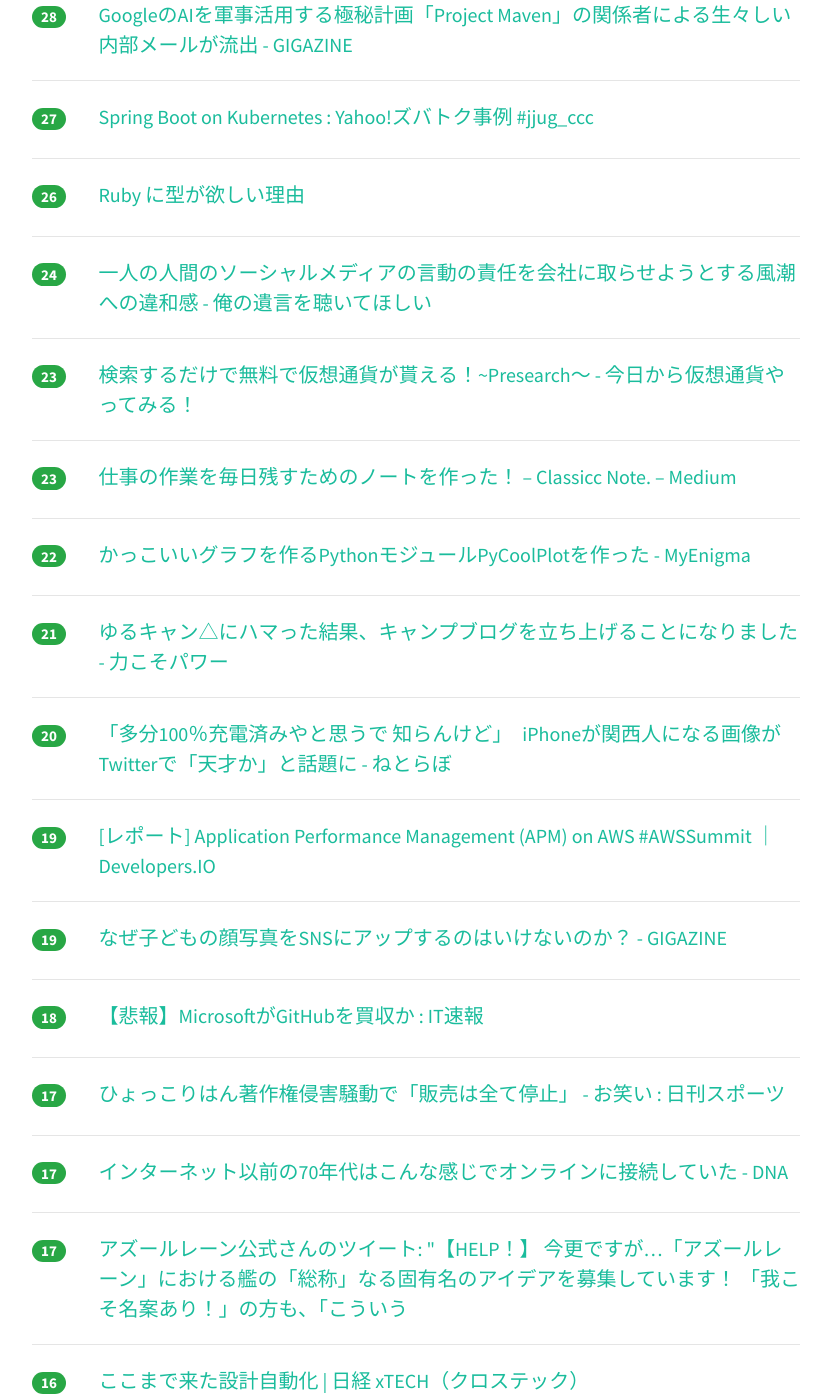
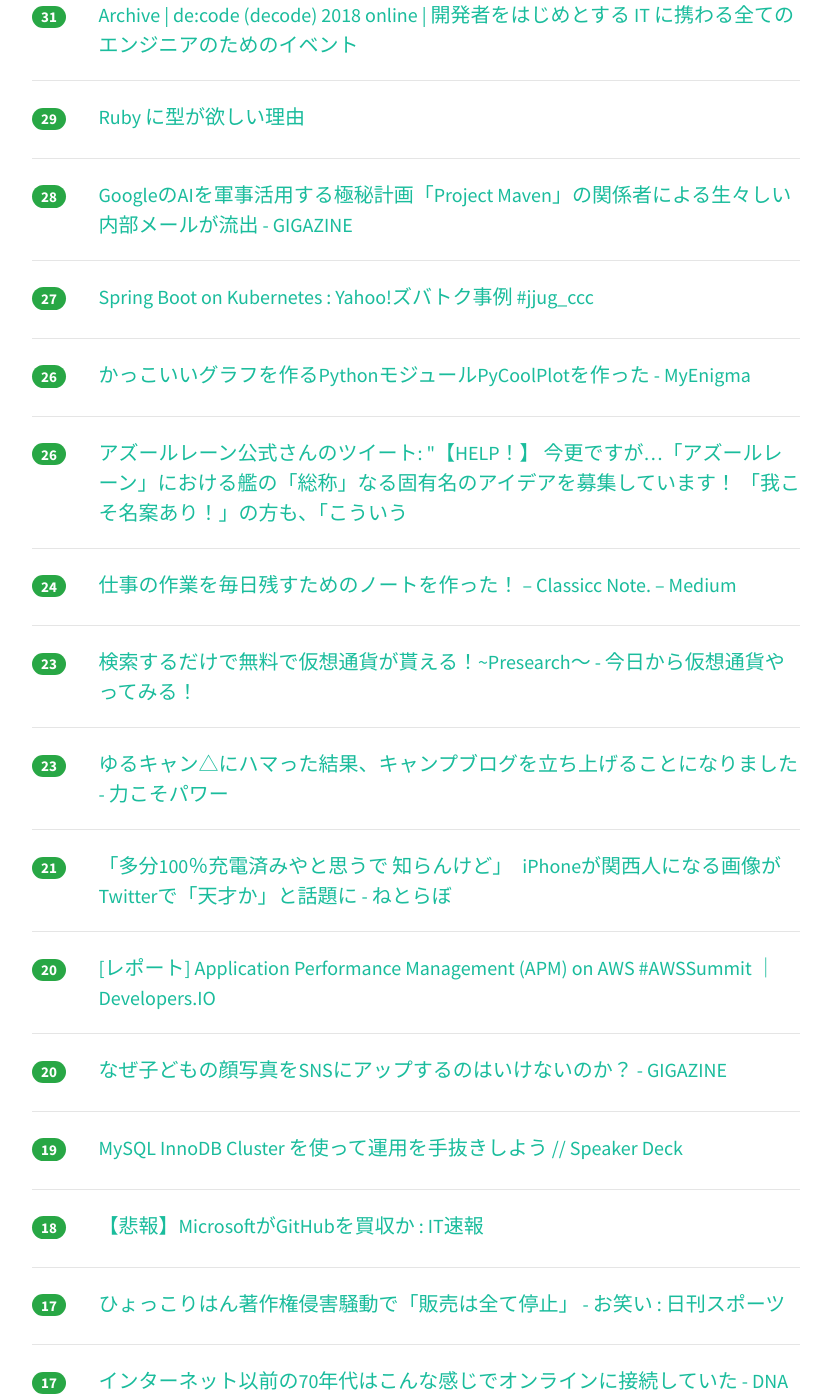
Before and after one commit to yatta47/hatena-matome-site, a Jekyll site: the page built from _posts/2018-06-03-hatena.md, in a window 1280 px wide and 1400 px high, scrolled down 1665 px. Shown: the whole window, without its empty margins (224-1055 px from the left). Built offline with Jekyll 4.4.1, drawn with Linux system fonts in a browser that asks for light colours; nearby versions of some CDN libraries; part of the change alters nothing that is shown; some of the changed text lies outside the part shown.

Commit message:
Updated 2018-06-03

```diff
--- a/_posts/2018-06-03-hatena.md
+++ b/_posts/2018-06-03-hatena.md
@@ -1,23 +1,23 @@
 ---
 layout: post
 title:  "2018-06-03 はてぶIT"
-date:   2018-06-03 16:01:49
+date:   2018-06-03 17:01:57
 tags: [it-hotentry]
 ---
-42 件のデータあり
+44 件のデータあり
 
 <hr><div class="row">
-<div class="col-1"><span class="badge badge-pill badge-success h2">396</span></div>
+<div class="col-1"><span class="badge badge-pill badge-success h2">408</span></div>
 <div class="col-11"><a href='http://twitter.com/tabbata/status/1002900777000566784' target='_blank'>田端 信太郎＠「ブランド人になれ！」7月発売さんのツイート: "自殺だから一義的に自己責任なのは当たり前でしょうが。上司が屋上から物理的に突き落としたりしたのですか？　そんなに</a></div>
 </div>
 <hr>
 <div class="row">
-<div class="col-1"><span class="badge badge-pill badge-success h2">271</span></div>
+<div class="col-1"><span class="badge badge-pill badge-success h2">279</span></div>
 <div class="col-11"><a href='https://anond.hatelabo.jp/20180603010115' target='_blank'>近年，片仮名が侮蔑の意味を持つようになっている</a></div>
 </div>
 <hr>
 <div class="row">
-<div class="col-1"><span class="badge badge-pill badge-success h2">139</span></div>
+<div class="col-1"><span class="badge badge-pill badge-success h2">181</span></div>
 <div class="col-11"><a href='https://qiita.com/jellyfish21/items/008f65cfdc9a0239c218' target='_blank'>Youtubeの動画にニコニコ動画風にコメントを流すサービスを作ったので、初めてサービスを公開した手順をまとめました。</a></div>
 </div>
 <hr>
@@ -32,23 +32,28 @@ tags: [it-hotentry]
 </div>
 <hr>
 <div class="row">
-<div class="col-1"><span class="badge badge-pill badge-success h2">69</span></div>
+<div class="col-1"><span class="badge badge-pill badge-success h2">86</span></div>
 <div class="col-11"><a href='http://twitter.com/ogochan/status/1003077434273480704' target='_blank'>おごちゃん / Baronさんのツイート: "三菱重工にいた頃、通勤には三菱車しかダメだった。マツダに至っては入構する車にまでマツダ車を要求していた。… "</a></div>
 </div>
 <hr>
 <div class="row">
-<div class="col-1"><span class="badge badge-pill badge-success h2">60</span></div>
+<div class="col-1"><span class="badge badge-pill badge-success h2">67</span></div>
 <div class="col-11"><a href='http://twitter.com/tabbata/status/1002895214321651712' target='_blank'>田端 信太郎＠「ブランド人になれ！」7月発売さんのツイート: "いや、僕が聞いてるのは、交通事故でいう過失割合のような責任帰属です。鎖で繋がれて鞭打ちでもされてたのなら、100％使</a></div>
 </div>
 <hr>
 <div class="row">
-<div class="col-1"><span class="badge badge-pill badge-success h2">40</span></div>
+<div class="col-1"><span class="badge badge-pill badge-success h2">44</span></div>
 <div class="col-11"><a href='https://newswitch.jp/p/13147' target='_blank'>【松尾豊】ディープラーニングでビジネスチャンスをつかむために必要なこと</a></div>
 </div>
 <hr>
 <div class="row">
+<div class="col-1"><span class="badge badge-pill badge-success h2">39</span></div>
+<div class="col-11"><a href='https://dev.classmethod.jp/cloud/aws/certified_pickup12/' target='_blank'>AWS Summit Tokyo 2018 シリーズに投稿されたAWS認定試験対策に役立ちそうな記事12選 #AWSSummit ｜ Developers.IO</a></div>
+</div>
+<hr>
+<div class="row">
 <div class="col-1"><span class="badge badge-pill badge-success h2">37</span></div>
-<div class="col-11"><a href='https://dev.classmethod.jp/cloud/aws/certified_pickup12/' target='_blank'>AWS Summit Tokyo 2018 シリーズに投稿されたAWS認定試験対策に役立ちそうな記事12選 #AWSSummit ｜ Developers.IO</a></div>
+<div class="col-11"><a href='https://speakerdeck.com/hhiroshell/skaffolddekubernetesneiteibunakai-fa-huan-jing-wozuo-tutemita' target='_blank'>SkaffoldでKubernetesネイティブな開発環境を作ってみた // Speaker Deck</a></div>
 </div>
 <hr>
 <div class="row">
@@ -58,7 +63,7 @@ tags: [it-hotentry]
 <hr>
 <div class="row">
 <div class="col-1"><span class="badge badge-pill badge-success h2">34</span></div>
-<div class="col-11"><a href='https://speakerdeck.com/hhiroshell/skaffolddekubernetesneiteibunakai-fa-huan-jing-wozuo-tutemita' target='_blank'>SkaffoldでKubernetesネイティブな開発環境を作ってみた // Speaker Deck</a></div>
+<div class="col-11"><a href='https://oreno-yuigon.hatenablog.com/entry/2018/06/03/113333' target='_blank'>一人の人間のソーシャルメディアの言動の責任を会社に取らせようとする風潮への違和感 - 俺の遺言を聴いてほしい</a></div>
 </div>
 <hr>
 <div class="row">
@@ -67,8 +72,13 @@ tags: [it-hotentry]
 </div>
 <hr>
 <div class="row">
-<div class="col-1"><span class="badge badge-pill badge-success h2">30</span></div>
+<div class="col-1"><span class="badge badge-pill badge-success h2">31</span></div>
 <div class="col-11"><a href='https://www.microsoft.com/ja-jp/events/decode/2018/online/archive.aspx' target='_blank'>Archive | de:code (decode) 2018 online | 開発者をはじめとする IT に携わる全てのエンジニアのためのイベント</a></div>
+</div>
+<hr>
+<div class="row">
+<div class="col-1"><span class="badge badge-pill badge-success h2">29</span></div>
+<div class="col-11"><a href='https://qiita.com/euxn23/items/8a90480135f017271308' target='_blank'>Ruby に型が欲しい理由</a></div>
 </div>
 <hr>
 <div class="row">
@@ -83,12 +93,17 @@ tags: [it-hotentry]
 <hr>
 <div class="row">
 <div class="col-1"><span class="badge badge-pill badge-success h2">26</span></div>
-<div class="col-11"><a href='https://qiita.com/euxn23/items/8a90480135f017271308' target='_blank'>Ruby に型が欲しい理由</a></div>
+<div class="col-11"><a href='https://myenigma.hatenablog.com/entry/2018/06/03/091557' target='_blank'>かっこいいグラフを作るPythonモジュールPyCoolPlotを作った - MyEnigma</a></div>
+</div>
+<hr>
+<div class="row">
+<div class="col-1"><span class="badge badge-pill badge-success h2">26</span></div>
+<div class="col-11"><a href='http://twitter.com/azurlane_staff/status/1003139794086400001' target='_blank'>アズールレーン公式さんのツイート: "【HELP！】 今更ですが…「アズールレーン」における艦の「総称」なる固有名のアイデアを募集しています！ 「我こそ名案あり！」の方も、「こういう</a></div>
 </div>
 <hr>
 <div class="row">
 <div class="col-1"><span class="badge badge-pill badge-success h2">24</span></div>
-<div class="col-11"><a href='https://oreno-yuigon.hatenablog.com/entry/2018/06/03/113333' target='_blank'>一人の人間のソーシャルメディアの言動の責任を会社に取らせようとする風潮への違和感 - 俺の遺言を聴いてほしい</a></div>
+<div class="col-11"><a href='https://medium.com/classicc-%E3%83%AD%E3%82%B0/aea677c79a64' target='_blank'>仕事の作業を毎日残すためのノートを作った！ – Classicc Note. – Medium</a></div>
 </div>
 <hr>
 <div class="row">
@@ -98,32 +113,27 @@ tags: [it-hotentry]
 <hr>
 <div class="row">
 <div class="col-1"><span class="badge badge-pill badge-success h2">23</span></div>
-<div class="col-11"><a href='https://medium.com/classicc-%E3%83%AD%E3%82%B0/aea677c79a64' target='_blank'>仕事の作業を毎日残すためのノートを作った！ – Classicc Note. – Medium</a></div>
-</div>
-<hr>
-<div class="row">
-<div class="col-1"><span class="badge badge-pill badge-success h2">22</span></div>
-<div class="col-11"><a href='https://myenigma.hatenablog.com/entry/2018/06/03/091557' target='_blank'>かっこいいグラフを作るPythonモジュールPyCoolPlotを作った - MyEnigma</a></div>
+<div class="col-11"><a href='https://hrktksm.hatenablog.com/entry/2018/06/02/171500' target='_blank'>ゆるキャン△にハマった結果、キャンプブログを立ち上げることになりました - 力こそパワー</a></div>
 </div>
 <hr>
 <div class="row">
 <div class="col-1"><span class="badge badge-pill badge-success h2">21</span></div>
-<div class="col-11"><a href='https://hrktksm.hatenablog.com/entry/2018/06/02/171500' target='_blank'>ゆるキャン△にハマった結果、キャンプブログを立ち上げることになりました - 力こそパワー</a></div>
+<div class="col-11"><a href='http://nlab.itmedia.co.jp/nl/articles/1806/02/news025.html' target='_blank'>「多分100％充電済みやと思うで 知らんけど」　iPhoneが関西人になる画像がTwitterで「天才か」と話題に - ねとらぼ</a></div>
 </div>
 <hr>
 <div class="row">
 <div class="col-1"><span class="badge badge-pill badge-success h2">20</span></div>
-<div class="col-11"><a href='http://nlab.itmedia.co.jp/nl/articles/1806/02/news025.html' target='_blank'>「多分100％充電済みやと思うで 知らんけど」　iPhoneが関西人になる画像がTwitterで「天才か」と話題に - ねとらぼ</a></div>
+<div class="col-11"><a href='https://dev.classmethod.jp/cloud/aws/aws-summit-tokyo-2018-apm/' target='_blank'>[レポート] Application Performance Management (APM) on AWS #AWSSummit ｜ Developers.IO</a></div>
+</div>
+<hr>
+<div class="row">
+<div class="col-1"><span class="badge badge-pill badge-success h2">20</span></div>
+<div class="col-11"><a href='https://gigazine.net/news/20180603-put-children-social-media/' target='_blank'>なぜ子どもの顔写真をSNSにアップするのはいけないのか？ - GIGAZINE</a></div>
 </div>
 <hr>
 <div class="row">
 <div class="col-1"><span class="badge badge-pill badge-success h2">19</span></div>
-<div class="col-11"><a href='https://dev.classmethod.jp/cloud/aws/aws-summit-tokyo-2018-apm/' target='_blank'>[レポート] Application Performance Management (APM) on AWS #AWSSummit ｜ Developers.IO</a></div>
-</div>
-<hr>
-<div class="row">
-<div class="col-1"><span class="badge badge-pill badge-success h2">19</span></div>
-<div class="col-11"><a href='https://gigazine.net/news/20180603-put-children-social-media/' target='_blank'>なぜ子どもの顔写真をSNSにアップするのはいけないのか？ - GIGAZINE</a></div>
+<div class="col-11"><a href='https://speakerdeck.com/masayuki14/mysql-innodb-cluster-woshi-tuteyun-yong-woshou-ba-kisiyou' target='_blank'>MySQL InnoDB Cluster を使って運用を手抜きしよう // Speaker Deck</a></div>
 </div>
 <hr>
 <div class="row">
@@ -143,7 +153,7 @@ tags: [it-hotentry]
 <hr>
 <div class="row">
 <div class="col-1"><span class="badge badge-pill badge-success h2">17</span></div>
-<div class="col-11"><a href='http://twitter.com/azurlane_staff/status/1003139794086400001' target='_blank'>アズールレーン公式さんのツイート: "【HELP！】 今更ですが…「アズールレーン」における艦の「総称」なる固有名のアイデアを募集しています！ 「我こそ名案あり！」の方も、「こういう</a></div>
+<div class="col-11"><a href='https://snyk.io/blog/ten-git-hub-security-best-practices/' target='_blank'>10 GitHub Security Best Practices | Snyk</a></div>
 </div>
 <hr>
 <div class="row">
@@ -154,16 +164,6 @@ tags: [it-hotentry]
 <div class="row">
 <div class="col-1"><span class="badge badge-pill badge-success h2">16</span></div>
 <div class="col-11"><a href='http://malkalech.com/i3_window_manager' target='_blank'>i3 wm タイル型ウィンドウマネージャを使う | Jenemal Notes</a></div>
-</div>
-<hr>
-<div class="row">
-<div class="col-1"><span class="badge badge-pill badge-success h2">16</span></div>
-<div class="col-11"><a href='https://speakerdeck.com/masayuki14/mysql-innodb-cluster-woshi-tuteyun-yong-woshou-ba-kisiyou' target='_blank'>MySQL InnoDB Cluster を使って運用を手抜きしよう // Speaker Deck</a></div>
-</div>
-<hr>
-<div class="row">
-<div class="col-1"><span class="badge badge-pill badge-success h2">14</span></div>
-<div class="col-11"><a href='https://snyk.io/blog/ten-git-hub-security-best-practices/' target='_blank'>10 GitHub Security Best Practices | Snyk</a></div>
 </div>
 <hr>
 <div class="row">
@@ -182,8 +182,23 @@ tags: [it-hotentry]
 </div>
 <hr>
 <div class="row">
+<div class="col-1"><span class="badge badge-pill badge-success h2">12</span></div>
+<div class="col-11"><a href='https://toyokeizai.net/articles/-/223472' target='_blank'>シンガポールで｢財布持たない族｣急増のワケ | 家計・貯金 | 東洋経済オンライン | 経済ニュースの新基準</a></div>
+</div>
+<hr>
+<div class="row">
 <div class="col-1"><span class="badge badge-pill badge-success h2">11</span></div>
 <div class="col-11"><a href='http://www.zinseitanosiku.com/entry/2018/06/02/190000' target='_blank'>はてな様へ～一人のブログ利用者からの手紙～ - めんおうブログ</a></div>
+</div>
+<hr>
+<div class="row">
+<div class="col-1"><span class="badge badge-pill badge-success h2">11</span></div>
+<div class="col-11"><a href='http://extension.sec.tsukuba.ac.jp/lecture/program0029/' target='_blank'>筑波大学エクステンションプログラム</a></div>
+</div>
+<hr>
+<div class="row">
+<div class="col-1"><span class="badge badge-pill badge-success h2">11</span></div>
+<div class="col-11"><a href='http://fuckazur.hatenablog.com/entry/2018/06/03/115529' target='_blank'>はてブの中国信仰が気持ち悪すぎる件 - 指揮官LV120から始めるアズレン日記</a></div>
 </div>
 <hr>
 <div class="row">
@@ -207,12 +222,7 @@ tags: [it-hotentry]
 </div>
 <hr>
 <div class="row">
-<div class="col-1"><span class="badge badge-pill badge-success h2">7</span></div>
-<div class="col-11"><a href='http://extension.sec.tsukuba.ac.jp/lecture/program0029/' target='_blank'>筑波大学エクステンションプログラム</a></div>
-</div>
-<hr>
-<div class="row">
-<div class="col-1"><span class="badge badge-pill badge-success h2">5</span></div>
+<div class="col-1"><span class="badge badge-pill badge-success h2">6</span></div>
 <div class="col-11"><a href='http://b.hatena.ne.jp/entry/nuryouguda.hatenablog.com/entry/2018/06/02/153922' target='_blank'>はてなブックマーク - ブログ停止のおしらせ - 玖足手帖-アニメブログ-</a></div>
 </div>
 <hr>
```
